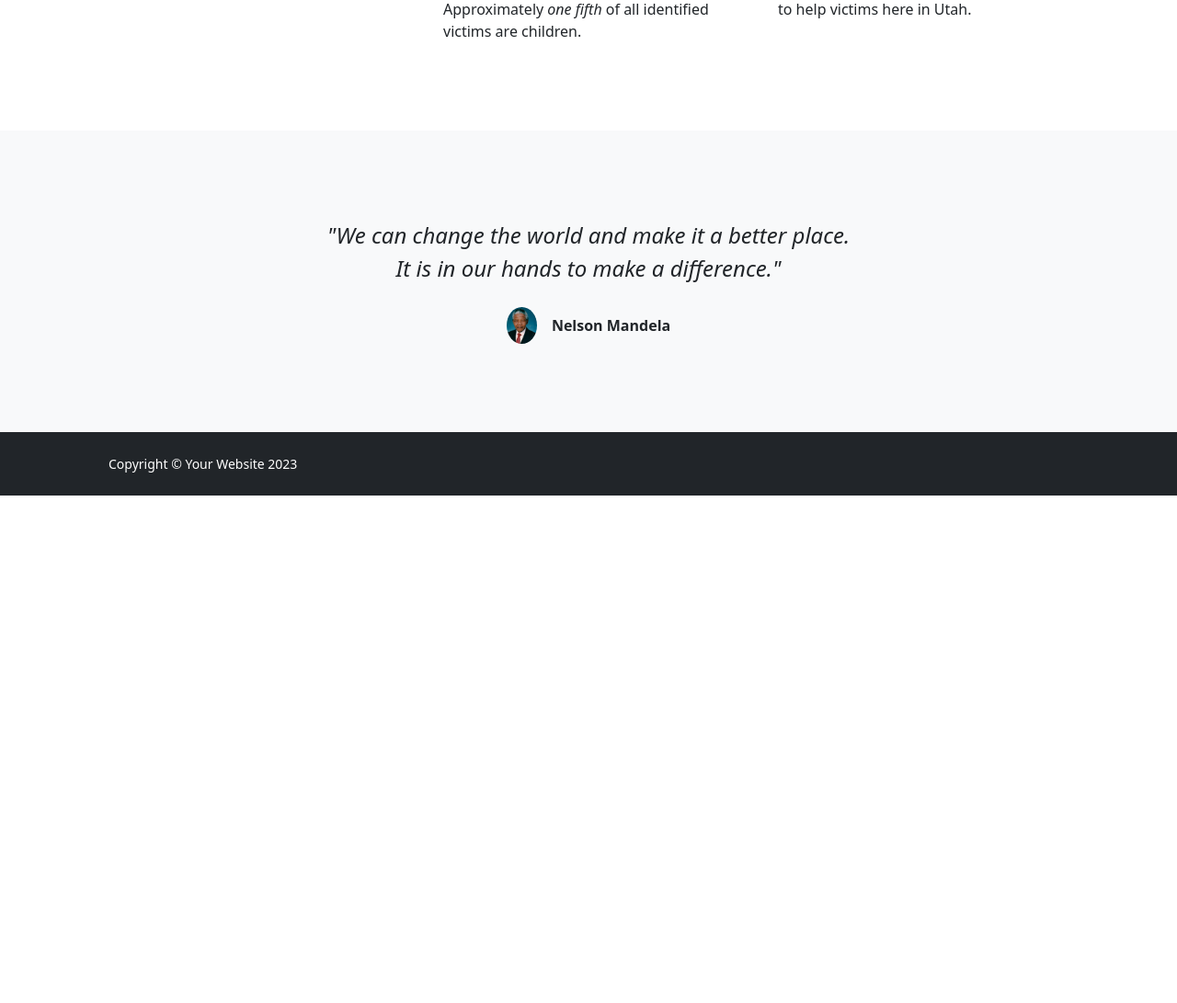
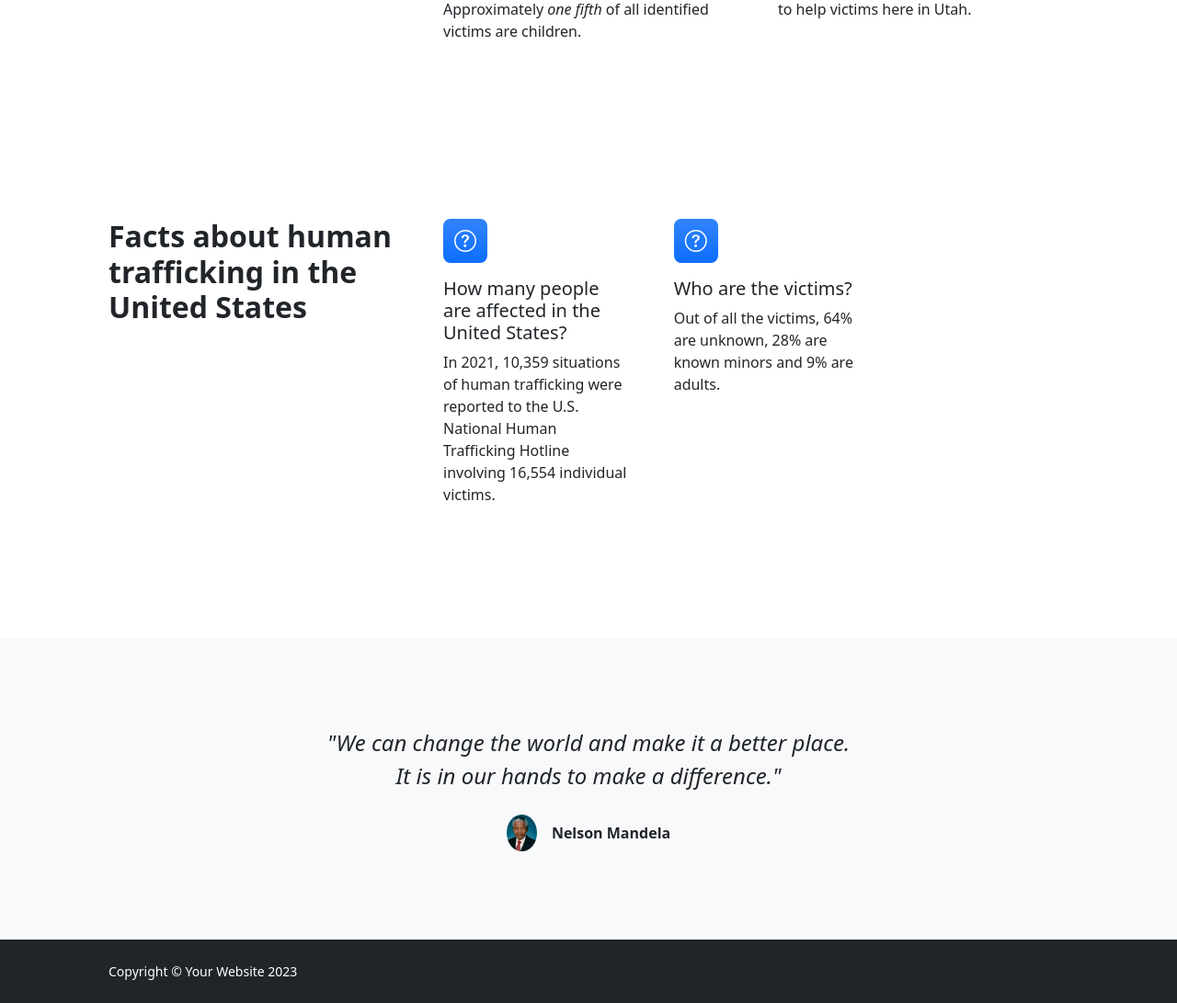
Before and after one commit to afank14/missingpersons, a Django app: page / in a window 1280 px wide. Shown: the part 1045-2136 px from the top of the page at 92% size. Before the commit the page ends 1584 px from the top, so only its background shows below. Run offline with Django 4.2, Linux system fonts and the light colour scheme; some libraries are stand-ins or nearby versions.

Commit message:
Update index.html

```diff
--- a/templates/mdata/index.html
+++ b/templates/mdata/index.html
@@ -52,6 +52,26 @@
                     </div>
                 </div>
             </section>
+
+            <!--Facts about human trafficking-->
+            <section class="py-5" id="introduction">
+                <div class="container px-5 my-5">
+                    <div class="row gx-5">
+                        <div class="col-lg-4 mb-5 mb-lg-0"><h2 class="fw-bolder mb-0">Facts about human trafficking in the United States</h2></div>
+                        <div class="col-lg-8">
+                            <div class="col-lg-8">
+                                <div class="row gx-5 row-cols-1 row-cols-md-2">
+                                    <div class="col mb-5 h-100">
+                                        <div class="feature bg-primary bg-gradient text-white rounded-3 mb-3"><i class="bi bi-question-circle"></i></div>
+                                        <h2 class="h5">How many people are affected in the United States? </h2>
+                                        <p class="mb-0">In 2021, 10,359 situations of human trafficking were reported to the U.S. National Human Trafficking Hotline involving 16,554 individual victims.</p>
+                                    </div>
+                                    <div class="col mb-5 h-100">
+                                        <div class="feature bg-primary bg-gradient text-white rounded-3 mb-3"><i class="bi bi-question-circle"></i></div>
+                                        <h2 class="h5">Who are the victims?</h2>
+                                        <p class="mb-0">Out of all the victims, 64% are unknown, 28% are known minors and 9% are adults.</p>
+                                    </div>
+                                </section>
             <!-- Testimonial section-->
             <div class="py-5 bg-light">
                 <div class="container px-5 my-5">
```
